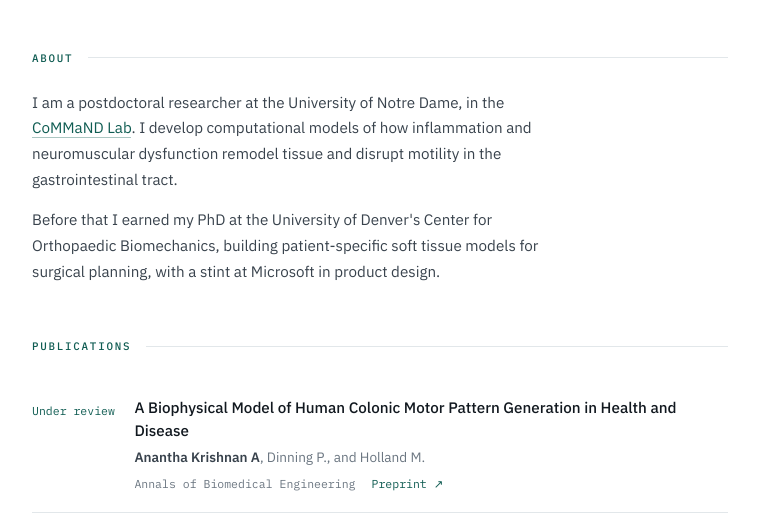
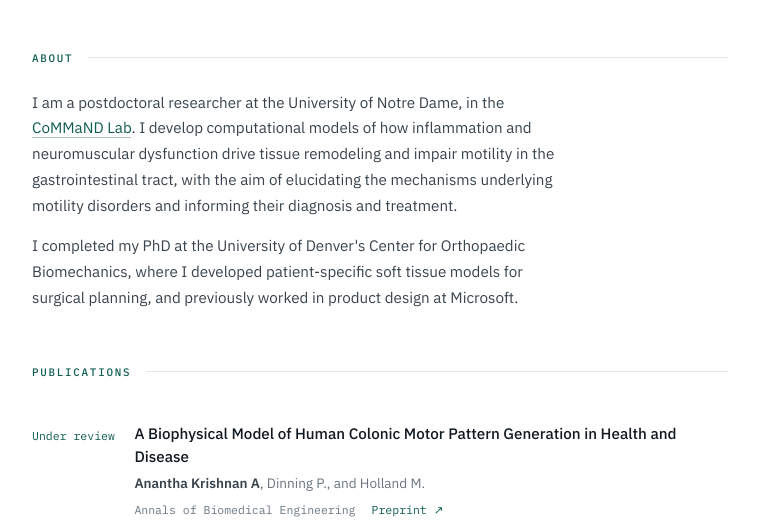
Before and after one commit to ahilankrishnan/ahilankrishnan.github.io, a plain HTML site: page index.html in a window 1280 px wide. Shown: the part 261-790 px from the top of the page, without its empty margins (260-1019 px from the left). Drawn offline with nearby package versions, Linux system fonts and the light colour scheme.

Commit message:
Update index.html

```diff
--- a/index.html
+++ b/index.html
@@ -288,12 +288,14 @@
       <p>
         I am a postdoctoral researcher at the University of Notre Dame, in the
         <a href="https://commandlab.nd.edu/" target="_blank" rel="noopener" class="inline">CoMMaND Lab</a>.
-        I develop computational models of how inflammation and neuromuscular dysfunction remodel tissue
-        and disrupt motility in the gastrointestinal tract.
+        I develop computational models of how inflammation and neuromuscular dysfunction drive tissue
+        remodeling and impair motility in the gastrointestinal tract, with the aim of elucidating the
+        mechanisms underlying motility disorders and informing their diagnosis and treatment.
       </p>
       <p>
-        Before that I earned my PhD at the University of Denver's Center for Orthopaedic Biomechanics,
-        building patient-specific soft tissue models for surgical planning, with a stint at Microsoft in product design.
+        I completed my PhD at the University of Denver's Center for Orthopaedic Biomechanics, where I
+        developed patient-specific soft tissue models for surgical planning, and previously worked in
+        product design at Microsoft.
       </p>
     </section>
 
```
